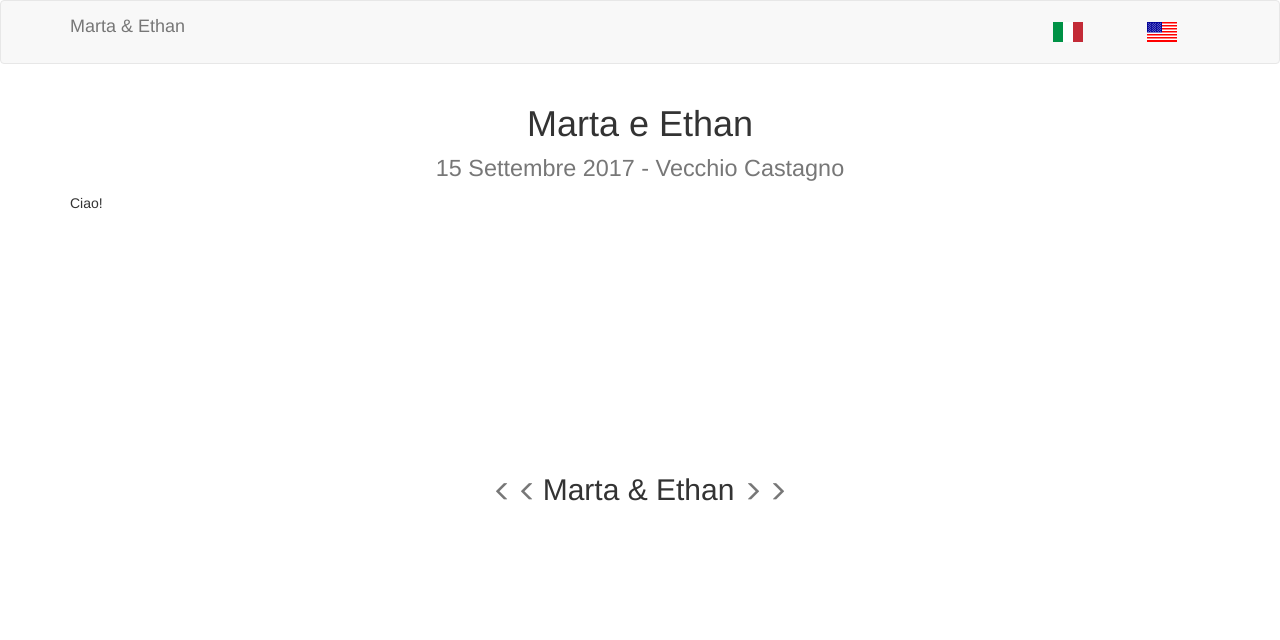
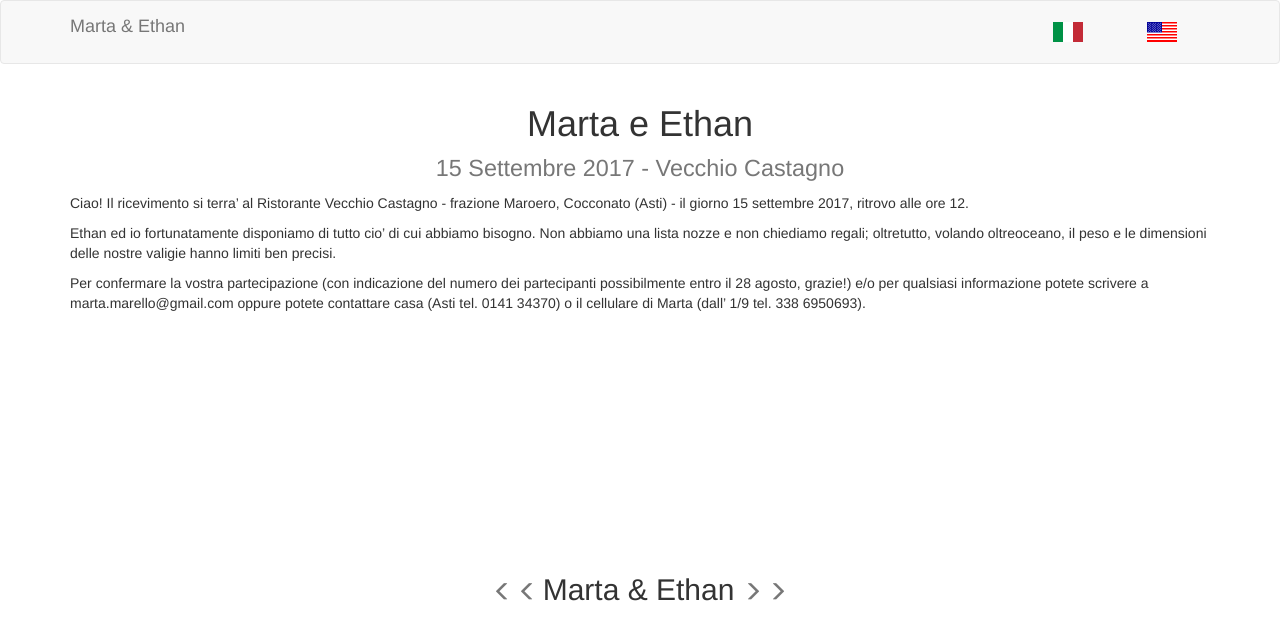
Before and after one commit to esoergel/wedding-site, a Jekyll site: the page built from index.md, in a window 1280 px wide. Shown: the top 640 px of the page. Built offline with Jekyll 4.4.1, drawn with Linux system fonts in a browser that asks for light colours.

Commit message:
Update index.md

```diff
--- a/index.md
+++ b/index.md
@@ -6,3 +6,8 @@ permalink: /
 ---
 
 Ciao!
+Il ricevimento si terra' al Ristorante Vecchio Castagno - frazione Maroero, Cocconato (Asti) - il giorno 15 settembre 2017, ritrovo alle ore 12.
+
+Ethan ed io fortunatamente disponiamo di tutto cio' di cui abbiamo bisogno. Non abbiamo una lista nozze e non chiediamo regali; oltretutto, volando oltreoceano, il peso e le dimensioni delle nostre valigie hanno limiti ben precisi.
+
+Per confermare la vostra partecipazione (con indicazione del numero dei partecipanti possibilmente entro il 28 agosto, grazie!) e/o per qualsiasi informazione potete scrivere a marta.marello@gmail.com oppure potete contattare casa (Asti tel. 0141 34370) o il cellulare di Marta (dall’ 1/9 tel. 338 6950693).
```
